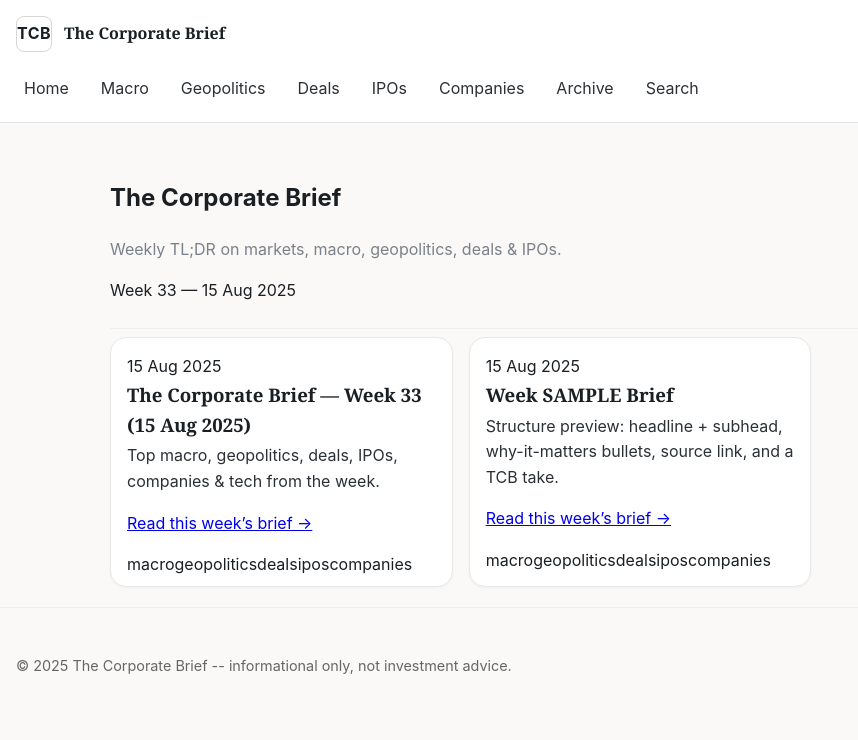
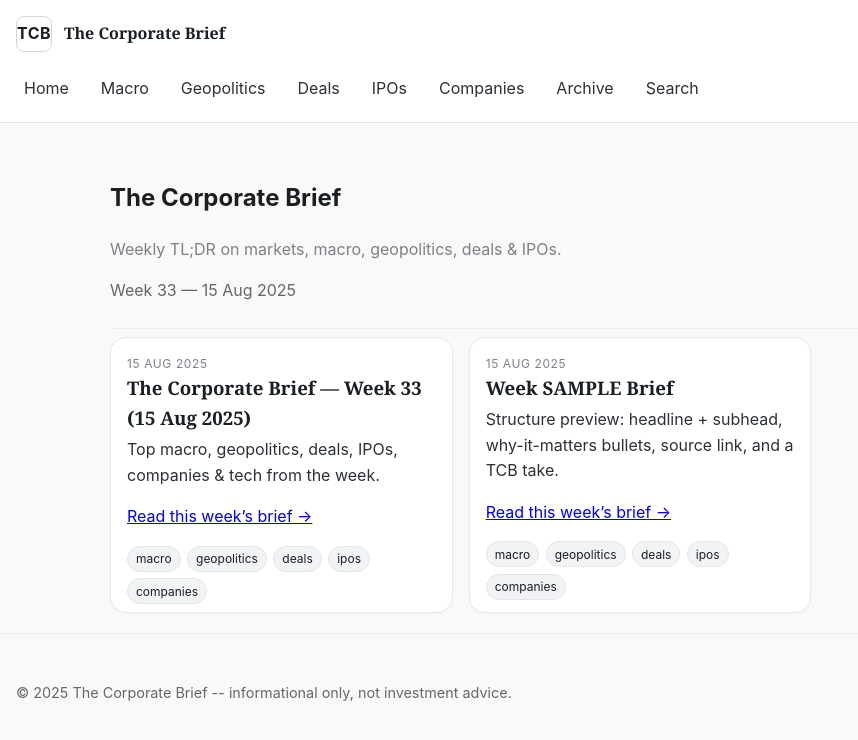
Before and after one commit to TheCorporateBrief/thecorporatebrief.github.io, a Jekyll site: the page built from index.html, in a window 1280 px wide. Shown: the top 740 px of the page, without its empty margins (0-858 px from the left). Built offline with Jekyll 4.4.1, drawn with Linux system fonts in a browser that asks for light colours.

Commit message:
Append CSS enhancements for badges and hover

```diff
--- a/assets/css/main.css
+++ b/assets/css/main.css
@@ -25,3 +25,10 @@
 .search-input{width:100%;padding:.75rem;border:1px solid #ddd;border-radius:10px}
 .search-results{list-style:none;padding-left:0}
 .site-footer{padding:2rem 1rem;color:#666;font-size:.9rem;border-top:1px solid #eee}
+
+.meta{color:#666;margin:.25rem 0 1rem}
+.caps{font-size:.75rem;letter-spacing:.05em;color:#7b818a;text-transform:uppercase}
+.badges{display:flex;gap:.4rem;flex-wrap:wrap;margin-top:.5rem}
+.badge{font-size:.75rem;background:#f1f3f5;border:1px solid #e2e6ea;border-radius:999px;padding:.15rem .5rem}
+.card{transition:transform .08s ease, box-shadow .1s ease}
+.card:hover{transform:translateY(-2px);box-shadow:0 4px 12px rgba(0,0,0,.06)}
```
